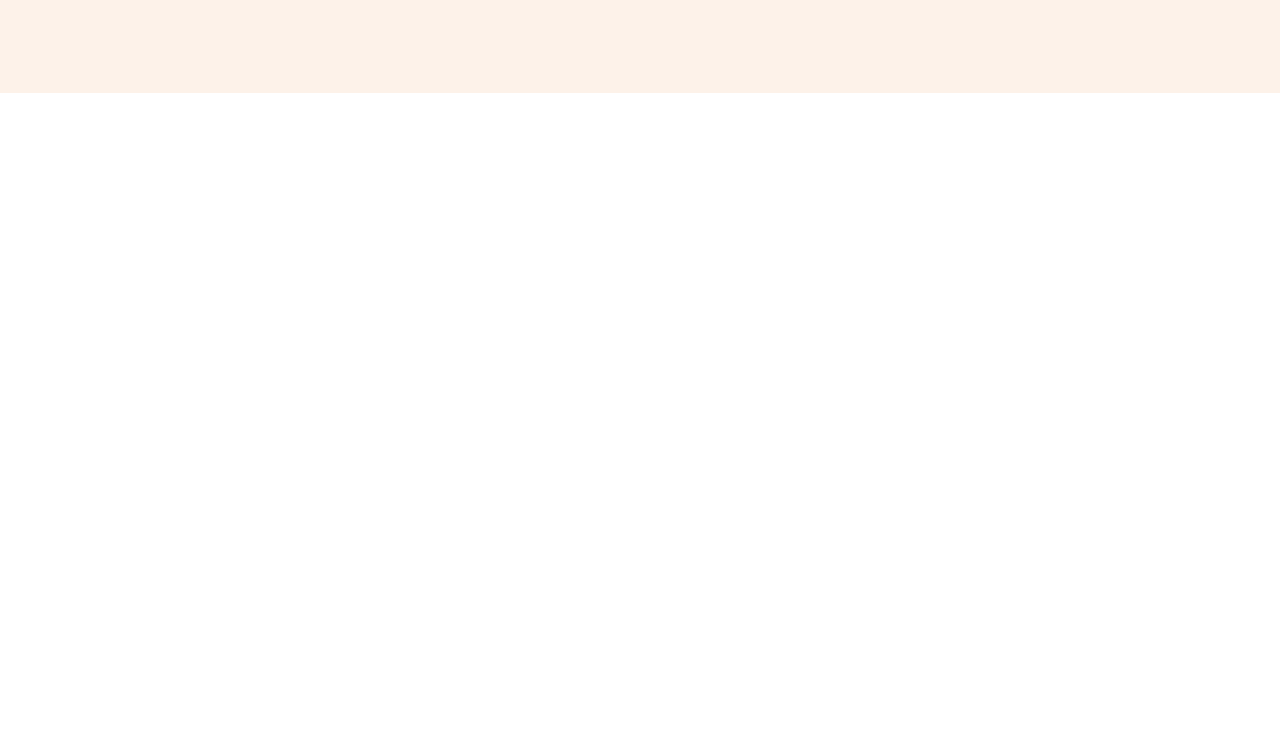
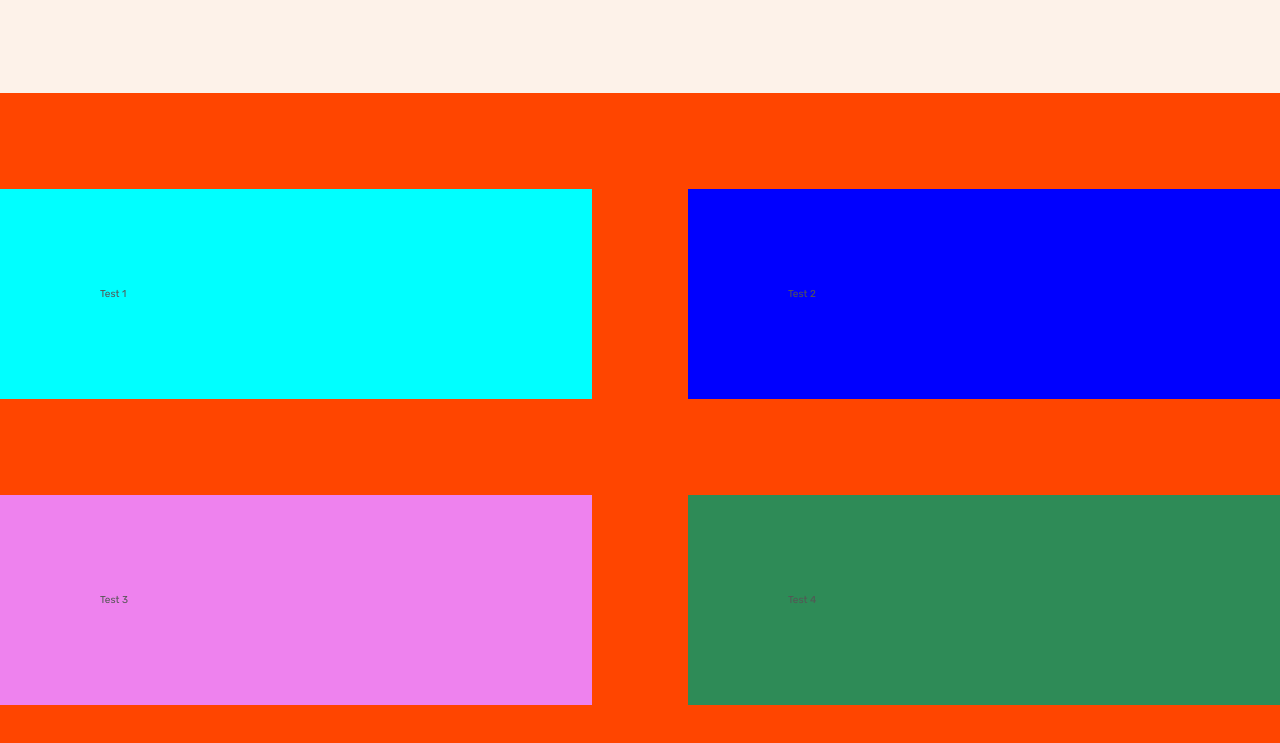
Before and after one commit to dpawson905/omnifood, a plain HTML site: page index.html in a window 1280 px wide. Shown: the part 667-1410 px from the top of the page. Before the commit the page ends 800 px from the top, so only its background shows below. Drawn offline with Linux system fonts and the light colour scheme.

Commit message:
work on reusable grid

```diff
--- a/css/general.css
+++ b/css/general.css
@@ -86,38 +86,8 @@ body {
   margin-right: 1.6rem !important;
 }
 
-.btn:link,
-.btn:visited {
-  display: inline-block;
-  font-size: 2rem;
-  color: #fff;
-  padding: 1.6rem 3.2rem;
-  border-radius: 9px;
-  text-decoration: none;
-  transition: all 0.3s;
-  font-weight: 600;
+.grid {
+  display: grid;
+  gap: 9.6rem;
+  grid-template-columns: repeat(2, 1fr);
 }
-
-.btn--full:link,
-.btn--full:visited {
-  background-color: #e67e22;
-  color: #fff;
-}
-
-.btn--full:hover,
-.btn--full:active {
-  background-color: #cf711f;
-  color: #fff;
-}
-
-.btn--outline:link,
-.btn--outline:visited {
-  background-color: #fff;
-  color: #555;
-}
-
-.btn--outline:hover,
-.btn--outline:active {
-  background-color: #fdf2e9;
-  box-shadow: inset 0 0 0 3px #fff;
-}
--- a/css/styles.css
+++ b/css/styles.css
@@ -71,6 +71,42 @@
   width: 100%;
 }
 
+.btn:link,
+.btn:visited {
+  display: inline-block;
+  font-size: 2rem;
+  color: #fff;
+  padding: 1.6rem 3.2rem;
+  border-radius: 9px;
+  text-decoration: none;
+  transition: all 0.3s;
+  font-weight: 600;
+}
+
+.btn--full:link,
+.btn--full:visited {
+  background-color: #e67e22;
+  color: #fff;
+}
+
+.btn--full:hover,
+.btn--full:active {
+  background-color: #cf711f;
+  color: #fff;
+}
+
+.btn--outline:link,
+.btn--outline:visited {
+  background-color: #fff;
+  color: #555;
+}
+
+.btn--outline:hover,
+.btn--outline:active {
+  background-color: #fdf2e9;
+  box-shadow: inset 0 0 0 3px #fff;
+}
+
 .delivered-meals {
   display: flex;
   margin-top: 8rem;
@@ -104,3 +140,25 @@
   color: #cf711f;
   font-weight: 700;
 }
+
+.section-how {
+  padding: 9.6rem 0;
+  background-color: orangered;
+}
+
+.section-how div {
+  padding: 100px;
+}
+
+.section-how div:nth-child(1) {
+  background-color: aqua;
+}
+.section-how div:nth-child(2) {
+  background-color: blue;
+}
+.section-how div:nth-child(3) {
+  background-color: violet;
+}
+.section-how div:nth-child(4) {
+  background-color: seagreen;
+}
--- a/index.html
+++ b/index.html
@@ -65,6 +65,13 @@
             />
           </div>
         </div>
+      </section>
+      <section class="section-how grid">
+        <div>Test 1</div>
+        <div>Test 2</div>
+        <div>Test 3</div>
+        <div>Test 4</div>
+      </section>
     </main>
   </body>
 </html>
```
